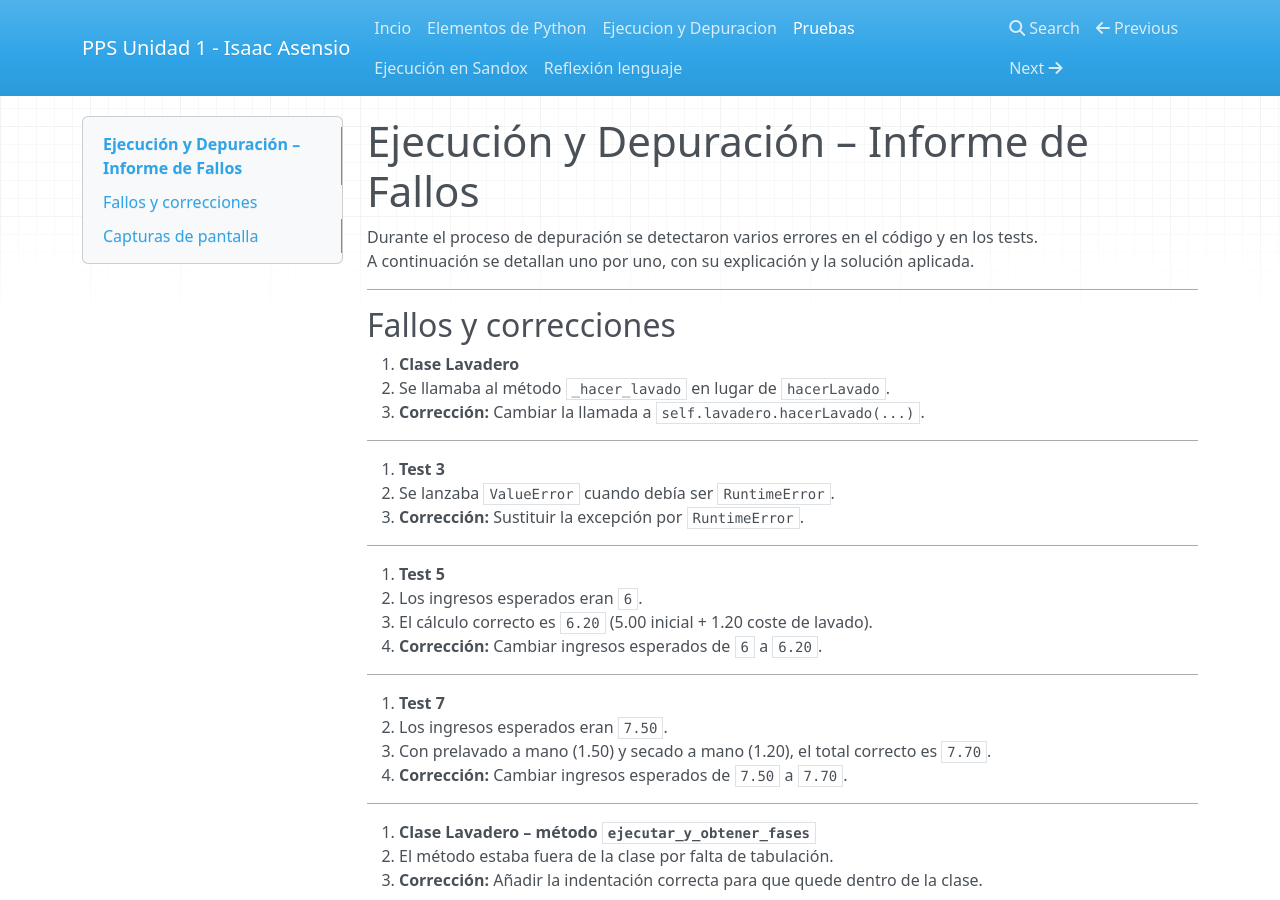
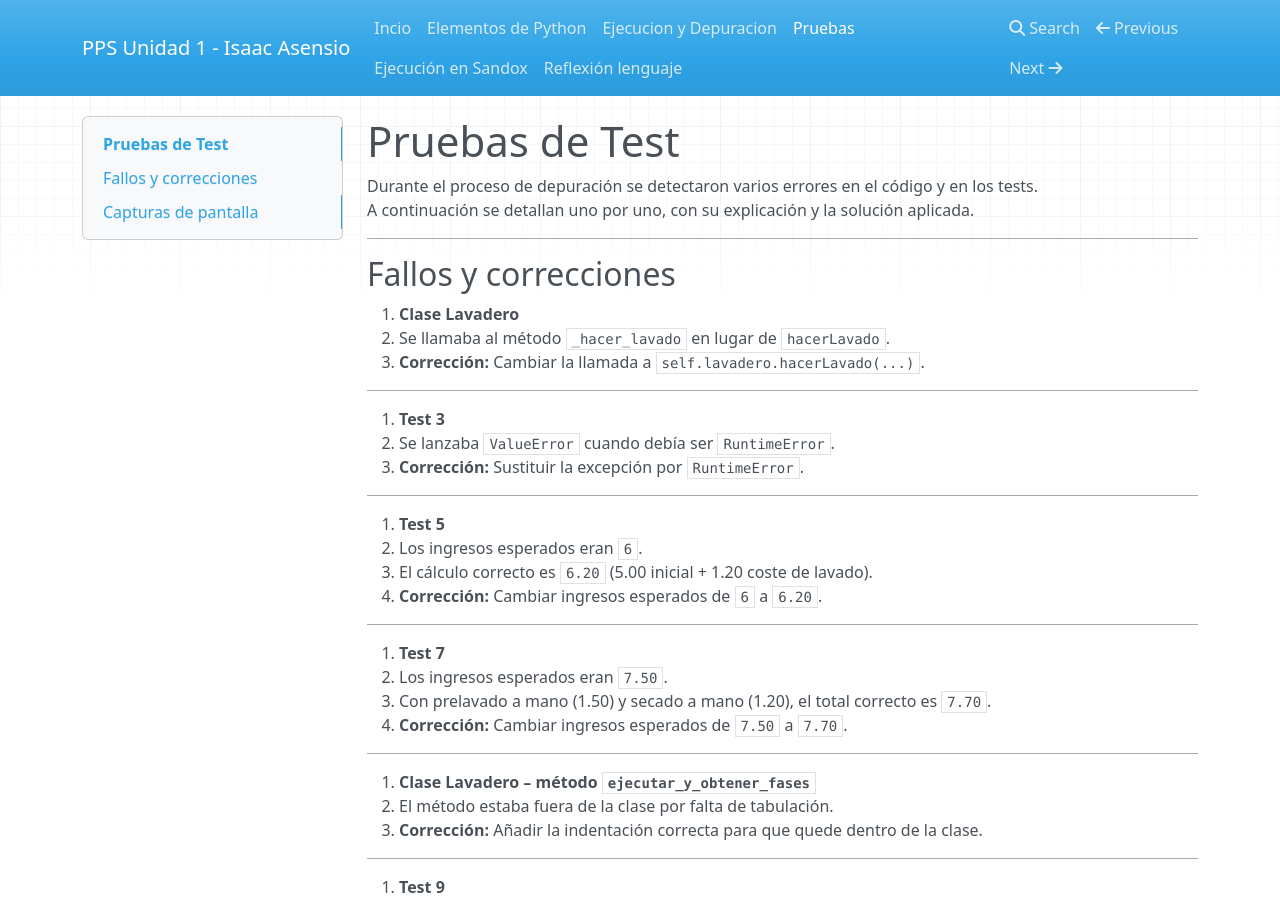
Before and after one commit to iasensiog02-svg/PPS-Unidad1-TareaRA1-Isaac-Asensio-Gil, an MkDocs documentation site: the page built from docs/pruebas.md, in a window 1280 px wide and 900 px high. Built offline with MkDocs 1.6.1, drawn with Linux system fonts in a browser that asks for light colours; nearby versions of some CDN libraries.

Commit message:
fix pruebas

```diff
--- a/docs/pruebas.md
+++ b/docs/pruebas.md
@@ -1,4 +1,4 @@
-# Ejecución y Depuración – Informe de Fallos
+# Pruebas de Test
 
 Durante el proceso de depuración se detectaron varios errores en el código y en los tests.
 A continuación se detallan uno por uno, con su explicación y la solución aplicada.
```
